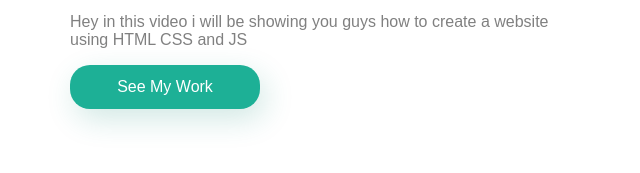
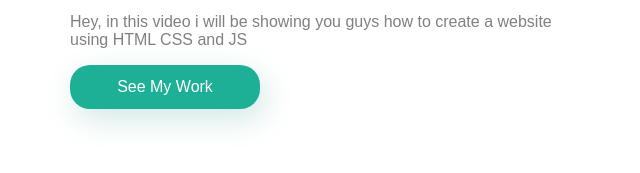
Before and after one commit to g-ajinkya/ShapeAI-Bootcamp, a plain HTML site: page index.html in a window 1280 px wide. Shown: the part 407-580 px from the top of the page, 608-1248 px from the left. Drawn offline with Linux system fonts and the light colour scheme.

Commit message:
Update index.html

```diff
--- a/index.html
+++ b/index.html
@@ -32,7 +32,7 @@
         </div>
         <div class="main-text">
             <h1>Hello, I am The Lion</h1>
-            <p>Hey in this video i will be showing you guys how to create a website using HTML CSS and JS</p>
+            <p>Hey, in this video i will be showing you guys how to create a website using HTML CSS and JS</p>
             <a href="#" class="resume-btn">See My Work</a>
         </div>
     </div>
```
